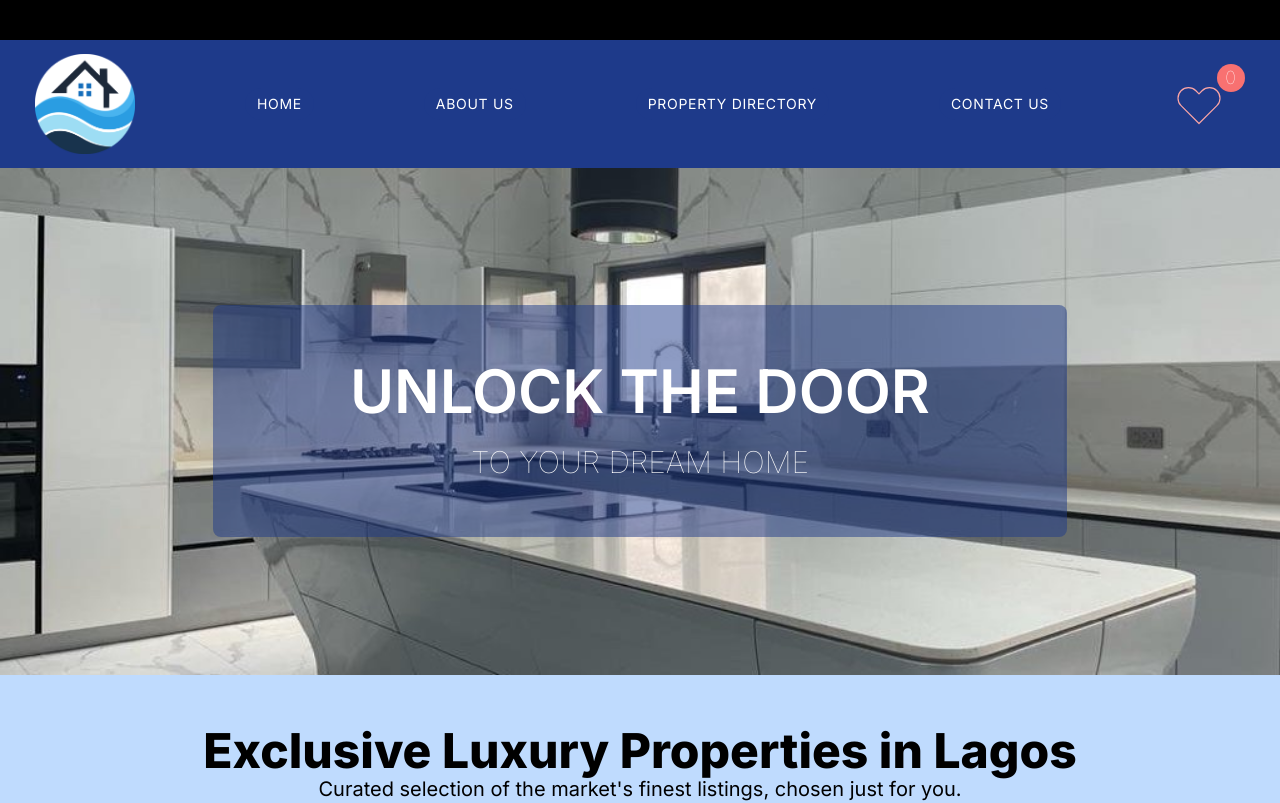
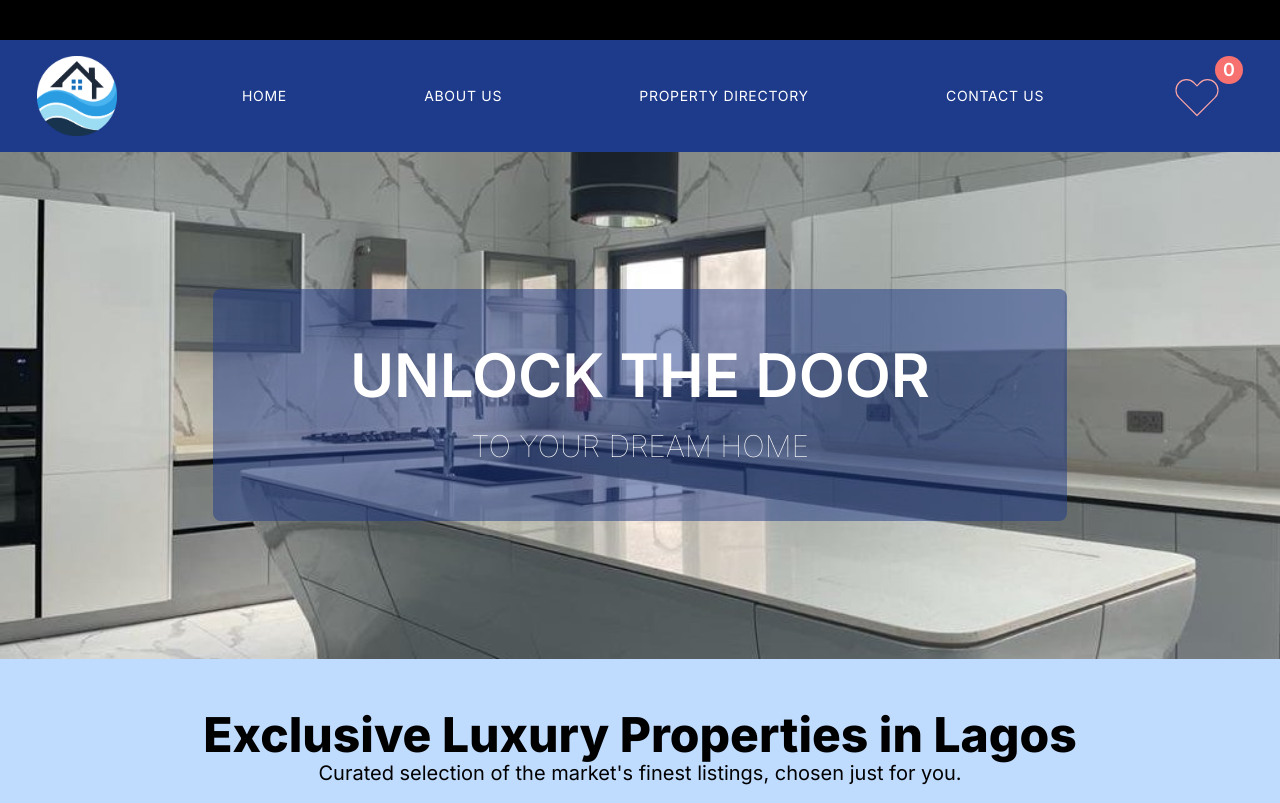
Before and after one commit to luap-trams/june_Final_capstone, a Next.js app: page / in a window 1280 px wide. Shown: the top 803 px of the page. Built offline with nearby package versions, Linux system fonts and the light colour scheme.

Commit message:
style: minor adjustments to nav bar

```diff
--- a/src/app/components/Navibar.jsx
+++ b/src/app/components/Navibar.jsx
@@ -12,22 +12,22 @@ export default function Navibar() {
 
     <nav className='bg-blue-900 w-full'>
         {/* <ul className=' flex justify-around uppercase items-center h-40 bg-green-400 text-white text-sm tracking-wider'></ul> */}
-        <ul className='hidden md:flex justify-around uppercase gap-10 items-center h-32 w-full mx-auto bg-blue-900 text-white text-sm tracking-wider'>
-        <Image src={'/logo.jpeg'} alt={'white logo'} width={'100'} height={'100'} className='flex justify-items-end' />
+        <ul className='hidden md:flex justify-around uppercase gap-10 items-center h-28 w-full mx-auto bg-blue-900 text-white text-sm tracking-wider'>
+        <Image src={'/logo.jpeg'} alt={'white logo'} width={'80'} height={'80'} className='flex justify-items-end' />
             <Link href={'/'}>
-                <li className='bg-blue-900 h-8 w-34 px-3 py-1.5 rounded-full hover:bg-blue-500'>home</li>
+                <li className='bg-blue-900 h-8 w-34 px-3 py-1.5 rounded-md hover:bg-blue-500'>home</li>
             </Link>
             <Link href={'/about'}>
-                <li className='  bg-blue-900 h-8 w-34 px-3 py-1.5 rounded-full hover:bg-blue-500'>about us</li>
+                <li className='  bg-blue-900 h-8 w-34 px-3 py-1.5 rounded-md hover:bg-blue-500'>about us</li>
             </Link>
             {/* <Link href={'/location'}>
                 <li className='bg-blue-900 h-8 w-34 px-3 py-1.5 rounded-full hover:bg-blue-500'>our locations</li>
             </Link> */}
             <Link href={'/prop'}>
-                <li className='bg-blue-900 h-8 w-34 px-3 py-1.5 rounded-full hover:bg-blue-500'>property directory</li>
+                <li className='bg-blue-900 h-8 w-34 px-3 py-1.5 rounded-md hover:bg-blue-500 hover:shadow-2xl'>property directory</li>
             </Link>
             <Link href={'/contact'}>
-                <li className='bg-blue-900 h-8 w-34 px-3 py-1.5 rounded-full hover:bg-blue-500'>contact us</li>
+                <li className='bg-blue-900 h-8 w-34 px-3 py-1.5 rounded-md hover:bg-blue-500'>contact us</li>
             </Link>
             {/* <Link href={'/wishes'}>
                 <li className='bg-blue-500 h-14 w-42 px-2 py-3 rounded-full hover:text-red-500 text-center'><FaHeart />
@@ -36,7 +36,7 @@ export default function Navibar() {
             <Link href={'/wishes'}>
             <div className='flex'>
             <HeartIcon strokeWidth={0.5} className="w-14 h-14 rounded-full text-red-300 text-3xl bg-transparent hover:text-red-300 hover:bg-opacity-90" />
-                <li className=' text-white text-lg -mt-3  -ml-2.5 font-thin rounded-full bg-red-400 w-7 text-center  h-7'>{val}</li>
+                <li className=' text-white text-lg -mt-3  -ml-2.5 rounded-full bg-red-400 w-7 text-center font-semibold h-7'>{val}</li>
             </div>
             </Link>
 
```
